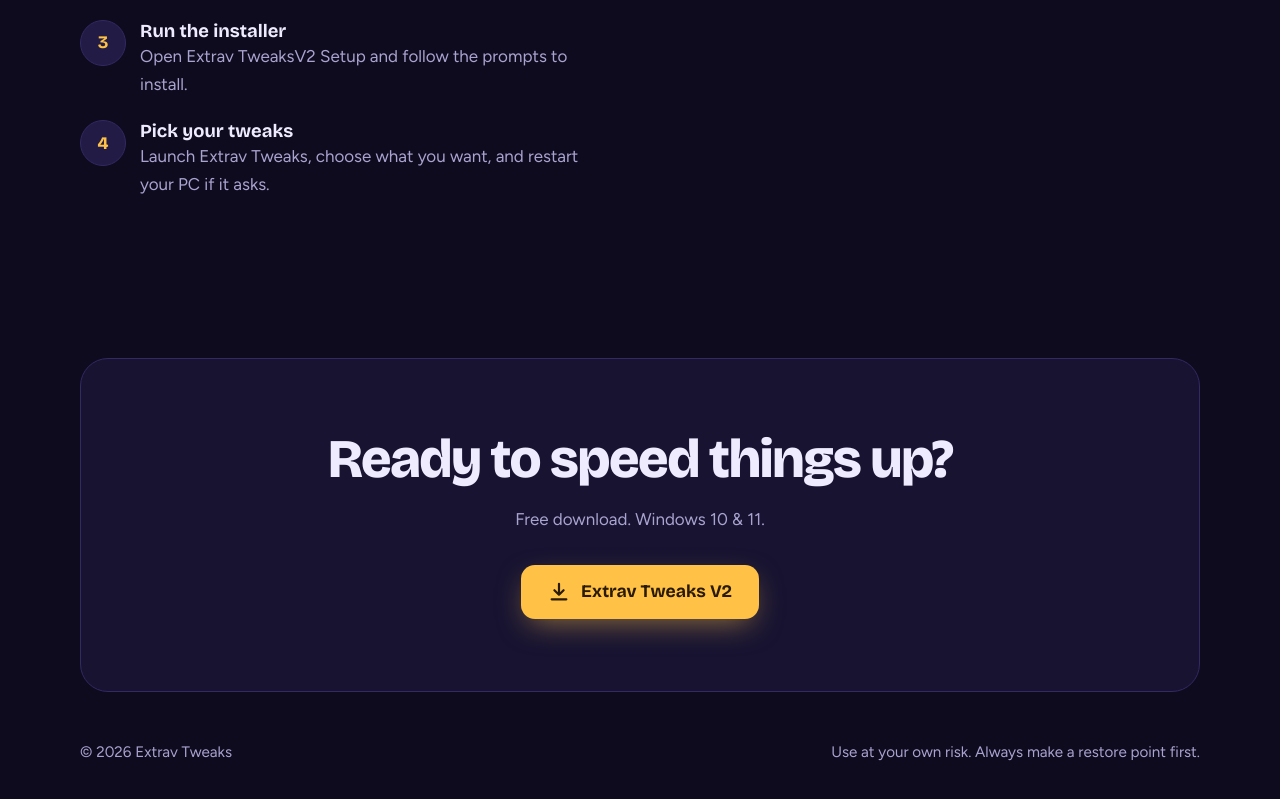
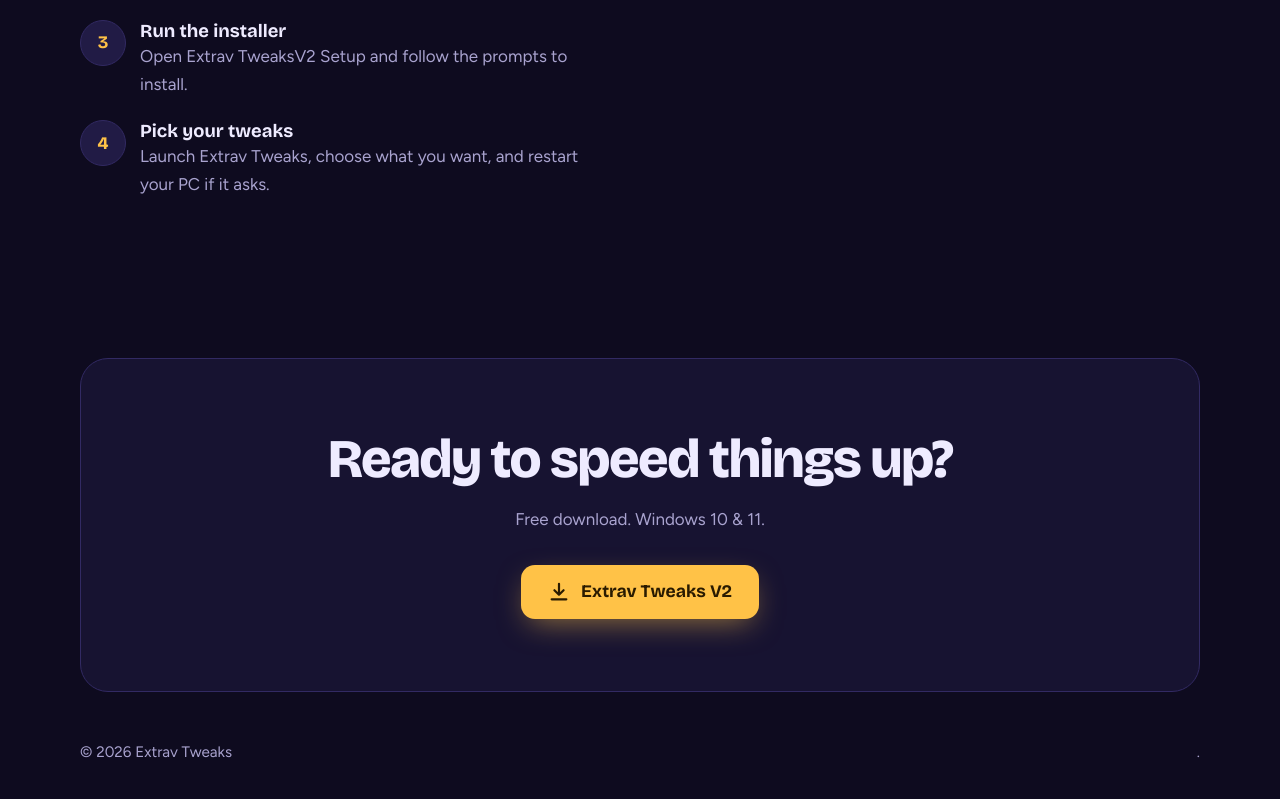
Before and after one commit to extrav-tweaksv2/Extrav-Tweaks-V2, a plain HTML site: page index.html in a window 1280 px wide. Shown: the part 1845-2644 px from the top of the page. Drawn offline with nearby package versions, Linux system fonts and the light colour scheme.

Commit message:
Update index.html

```diff
--- a/index.html
+++ b/index.html
@@ -160,7 +160,7 @@
     </div>
     <footer>
       <span>© <span id="yr">2026</span> Extrav Tweaks</span>
-      <span>Use at your own risk. Always make a restore point first.</span>
+      <span>.</span>
     </footer>
   </div>
 </section>
```
